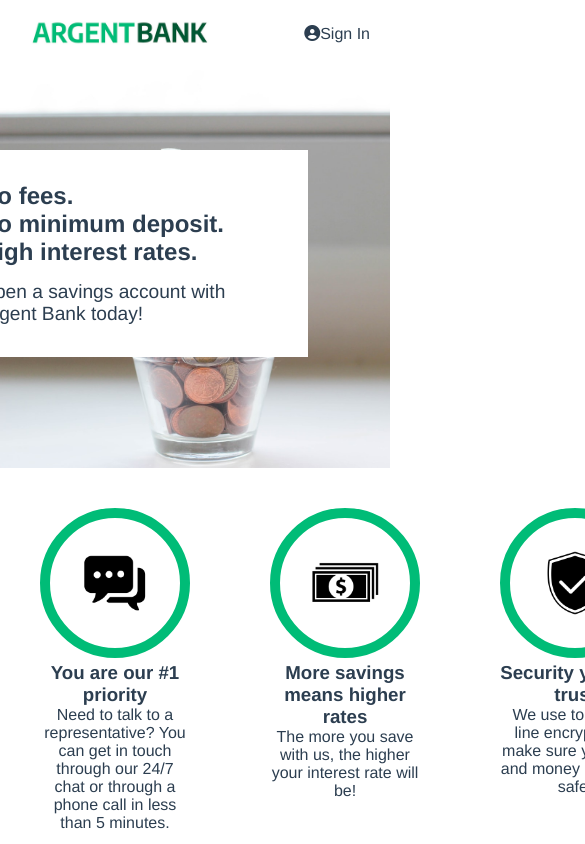
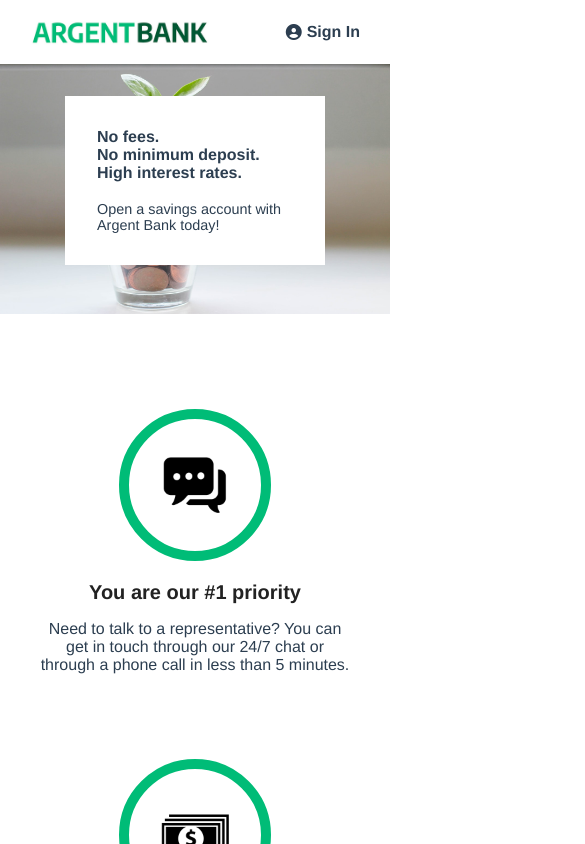
Before and after one commit to Maxb06/argent-bank, a React (Vite) app: page / in a window 390 px wide. Shown: the top 844 px of the page, 585 px wide, since content can reach past the window. Built offline with nearby package versions, Linux system fonts and the light colour scheme.

Commit message:
style : updated desktop and responsive design

```diff
--- a/src/components/Account/account.module.scss
+++ b/src/components/Account/account.module.scss
@@ -1,3 +1,5 @@
+@use "../../styles/mixins";
+
 .container {
   width: 80%;
   display: flex;
@@ -8,6 +10,10 @@
   margin: 0 auto;
   margin-bottom: 2rem;
   background-color: white;
+
+  @include mixins.mobile {
+    flex-direction: column;
+  }
 
   &__content {
     width: 100%;
@@ -25,14 +31,23 @@
   }
 
   &__action {
+    @include mixins.mobile {
+      width: 100%;
+      flex: 1;
+    }
+
     &__button {
+      @include mixins.btn(9px);
       font-size: 1.1rem;
       font-weight: 700;
       width: 200px;
       margin-top: 1rem;
-      border-color: #00bc77;
-      background-color: #00bc77;
-      color: #FFF;
+      -webkit-box-shadow: inset -3px -3px 5px -3px #000000;
+      box-shadow: inset -3px -3px 5px -3px #000000;
+
+      @include mixins.mobile {
+        width: 100%;
+      }
     }
   }
 }
--- a/src/components/Banner/banner.module.scss
+++ b/src/components/Banner/banner.module.scss
@@ -1,26 +1,47 @@
+@use "../../styles/mixins";
+
 .container {
   height: 400px;
   background-repeat: no-repeat;
   background-size: cover;
-  background-position: 0% 30%;
+  background-position: 0% 33%;
   position: relative;
+
+  @include mixins.large {
+    height: 300px;
+    background-position: 0 -50px;
+  }
 
   &__content {
     background-color: white;
-    width: 360px;
+    width: 364px;
     padding: 2rem;
     margin: 2rem;
     position: absolute;
     right: 50px;
     top: 50px;
 
+    @include mixins.large {
+      position: relative;
+      width: 260px;
+      top: 2rem;
+      right: 0;
+      margin: 0 auto;
+    }
+
     &__subtitle {
       font-size: 1.5rem;
       font-weight: bold;
+      @include mixins.large {
+        font-size: 1rem;
+      }
 
       &_text {
-        margin-top: 15px;
+        margin-top: 19px;
         font-size: 1.2rem;
+        @include mixins.large {
+          font-size: 0.9rem;
+        }
       }
     }
   }
--- a/src/components/EditName/editName.module.scss
+++ b/src/components/EditName/editName.module.scss
@@ -22,10 +22,13 @@
       display: flex;
       justify-content: center;
 
-      &__button {
+      button {
           padding: 10px;
           width: 120px;
           cursor: pointer;
+          color: #00bc77;
+          background-color: #fff;
+          border: 2px solid #00bc77;
 
         &:first-child {
           margin-right: 10px;
--- a/src/components/FeatureItem/styles.module.scss
+++ b/src/components/FeatureItem/styles.module.scss
@@ -2,17 +2,19 @@
     flex: 1;
     padding: 2.5rem;
     text-align: center;
+    margin-top: 5px;
 
     .icon {
-      width: 150px;
+      width: 152px;
       border-radius: 50%;
       border: 10px solid #00bc77;
       padding: 1rem;
     }
 
-    &__title {
+    .title {
       font-size: 1.25rem;
-      margin: 1rem 0 0.5rem;
+      margin-bottom: 1rem;
+      margin-top: 1rem;
       color: #222;
     }
   }
--- a/src/components/Features/styles.module.scss
+++ b/src/components/Features/styles.module.scss
@@ -1,4 +1,10 @@
+@use "../../styles/mixins";
+
 .features {
-    display: flex;
-    background-color: white;
+  display: flex;
+  background-color: white;
+
+  @include mixins.large {
+    flex-direction: column;
   }
+}
--- a/src/components/FormSignin/styles.module.scss
+++ b/src/components/FormSignin/styles.module.scss
@@ -1,3 +1,5 @@
+@use "../../styles/mixins";
+
 .container {
   background-color: white;
   width: 300px;
@@ -48,6 +50,8 @@
       background-color: #00bc77;
       border: none;
       padding: 7px;
+
+      @include mixins.btn(8px);
     }
   }
 
--- a/src/components/UserProfile/styles.module.scss
+++ b/src/components/UserProfile/styles.module.scss
@@ -1,18 +1,31 @@
+@use "../../styles/mixins";
+
 .container {
   text-align: center;
   margin-bottom: 1.5rem;
 
   h1 {
-    color: #FFFFFF
+    color: #FFFFFF;
+    margin-top: 20px;
+    margin-bottom: 6px;
   }
 
   .editButton {
+    @include mixins.btn(10px);
     color: #FFFFFF;
     font-weight: bold;
     text-align: center;
-    margin: 20px 0;
-    padding: 10px;
+    margin: 15px 0;
+    padding: 11px;
     border-color: #00bc77;
     background-color: #00bc77;
+    cursor: pointer;
   }
 }
+
+.error {
+  color: white;
+  font-size: 14px;
+  margin: 20px 0;
+  text-align: center;
+}
--- a/src/layout/Header/header.module.scss
+++ b/src/layout/Header/header.module.scss
@@ -4,21 +4,20 @@
   align-items: center;
   padding: 5px 20px;
 
+
   &__logo {
     width: 200px;
+    display: flex;
+    align-items: center;
   }
 
-    &__action {
+  &__nav {
     display: flex;
     justify-content: space-between;
     align-items: center;
-      font-weight: 700;
+    font-weight: 600;
 
-      & > div {
-        display: flex;
-      }
-
-      &__link {
+    &__item {
       display: flex;
       align-items: center;
       margin-right: 10px;
@@ -28,22 +27,16 @@
         text-decoration: underline;
       }
 
-        &__icon {
-          margin-right: 5px;
-        }
-      }
-
-      &__login {
-        display: flex;
-        align-items: center;
-
-        &:first-child {
-          margin-right: 15px;
-        }
-
-        &__icon {
+      i {
         margin-right: 5px;
       }
     }
   }
 }
+
+button {
+  font-weight: bold;
+  color: #2c3e50;
+  background-color: transparent;
+  border: none;
+}
```
Lines whose indentation alone changed are shown as unchanged.
